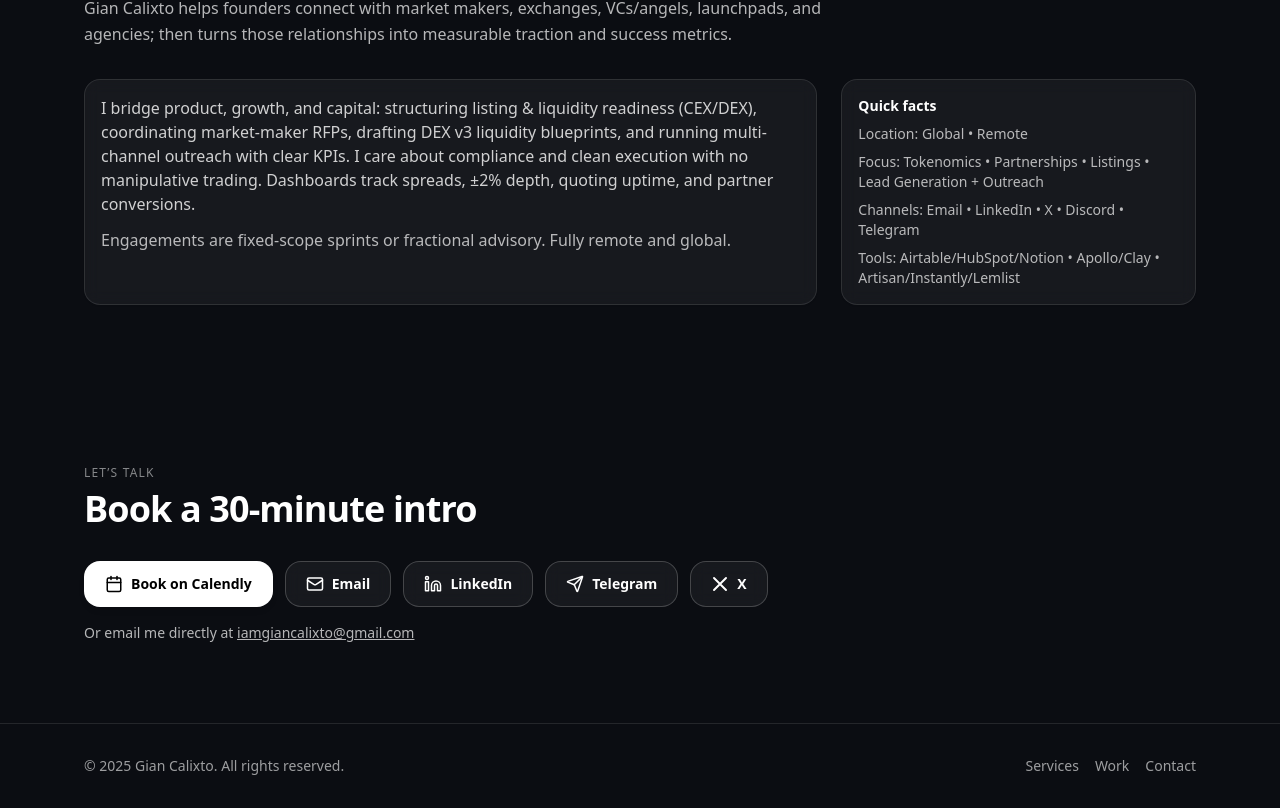
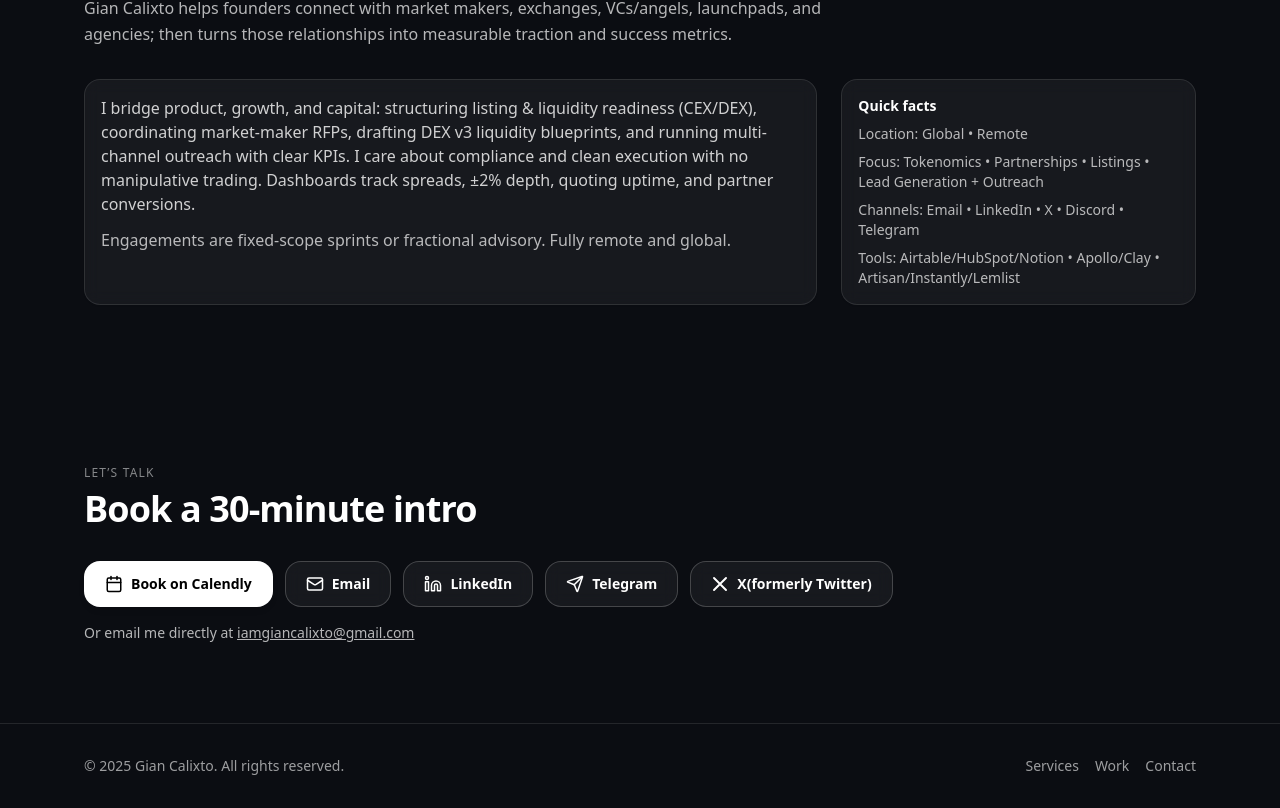
Before and after one commit to Calix-lab/gian-site, a Next.js app: page / in a window 1280 px wide. Shown: the part 2432-3240 px from the top of the page. Built offline with nearby package versions, Linux system fonts and the light colour scheme.

Commit message:
Update page.jsx

```diff
--- a/app/page.jsx
+++ b/app/page.jsx
@@ -251,7 +251,7 @@ export default function Page() {
             <Button ariaLabel="Send email" href={`mailto:${SITE.email}`} icon={Mail} variant="ghost">Email</Button>
             <Button ariaLabel="Open LinkedIn" href={SITE.linkedin} icon={Linkedin} variant="ghost">LinkedIn</Button>
             {SITE.telegram && <Button ariaLabel="Open Telegram" href={SITE.telegram} icon={Send} variant="ghost">Telegram</Button>}
-            {SITE.twitter && <Button ariaLabel="Open X" href={SITE.twitter} icon={IconX} variant="ghost">X</Button>}
+            {SITE.twitter && <Button ariaLabel="Open X" href={SITE.twitter} icon={IconX} variant="ghost">X(formerly Twitter)</Button>}
           </div>
           <p className="mt-4 text-sm text-white/70">Or email me directly at <a className="underline" href={`mailto:${SITE.email}`}>{SITE.email}</a></p>
         </Section>
```
